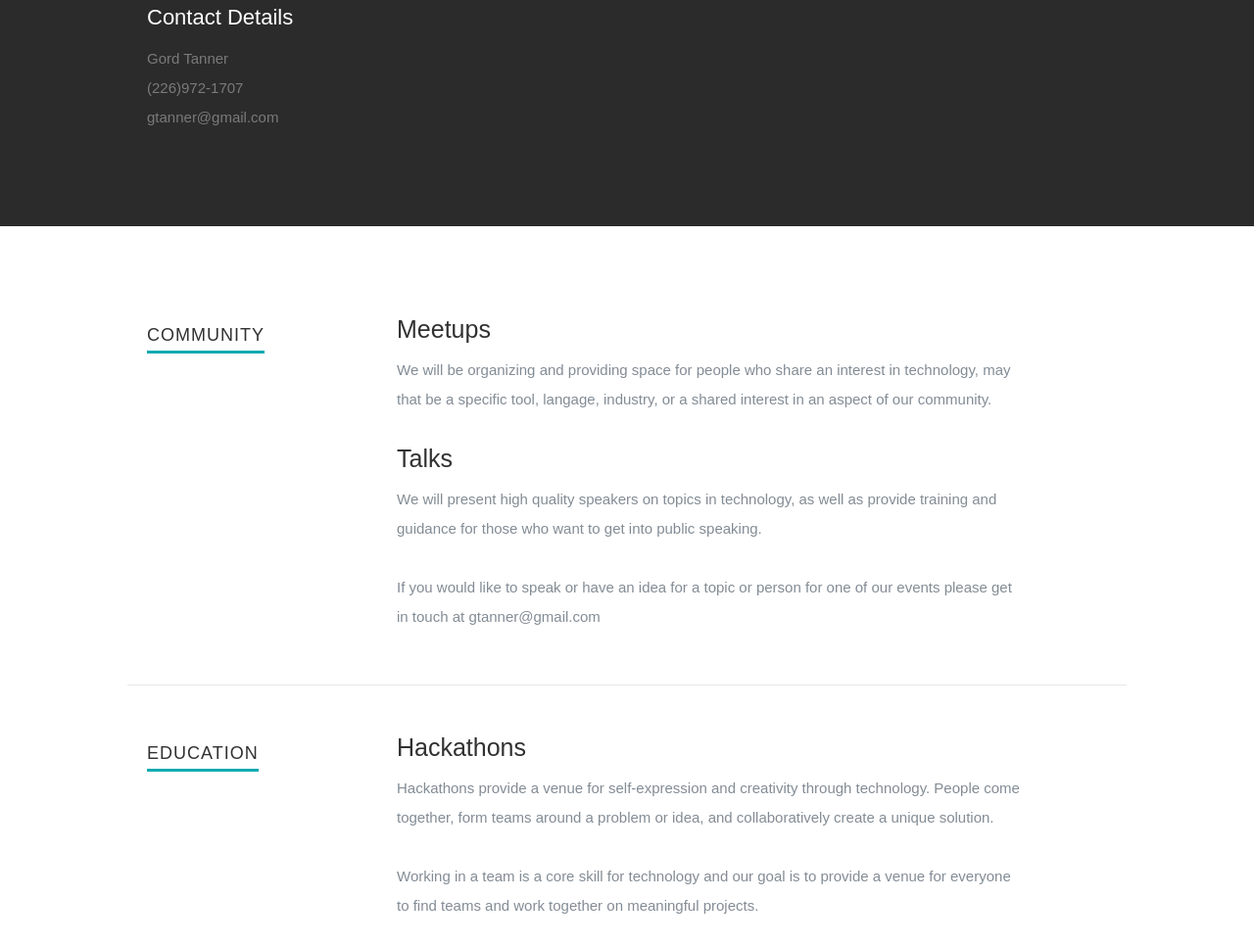
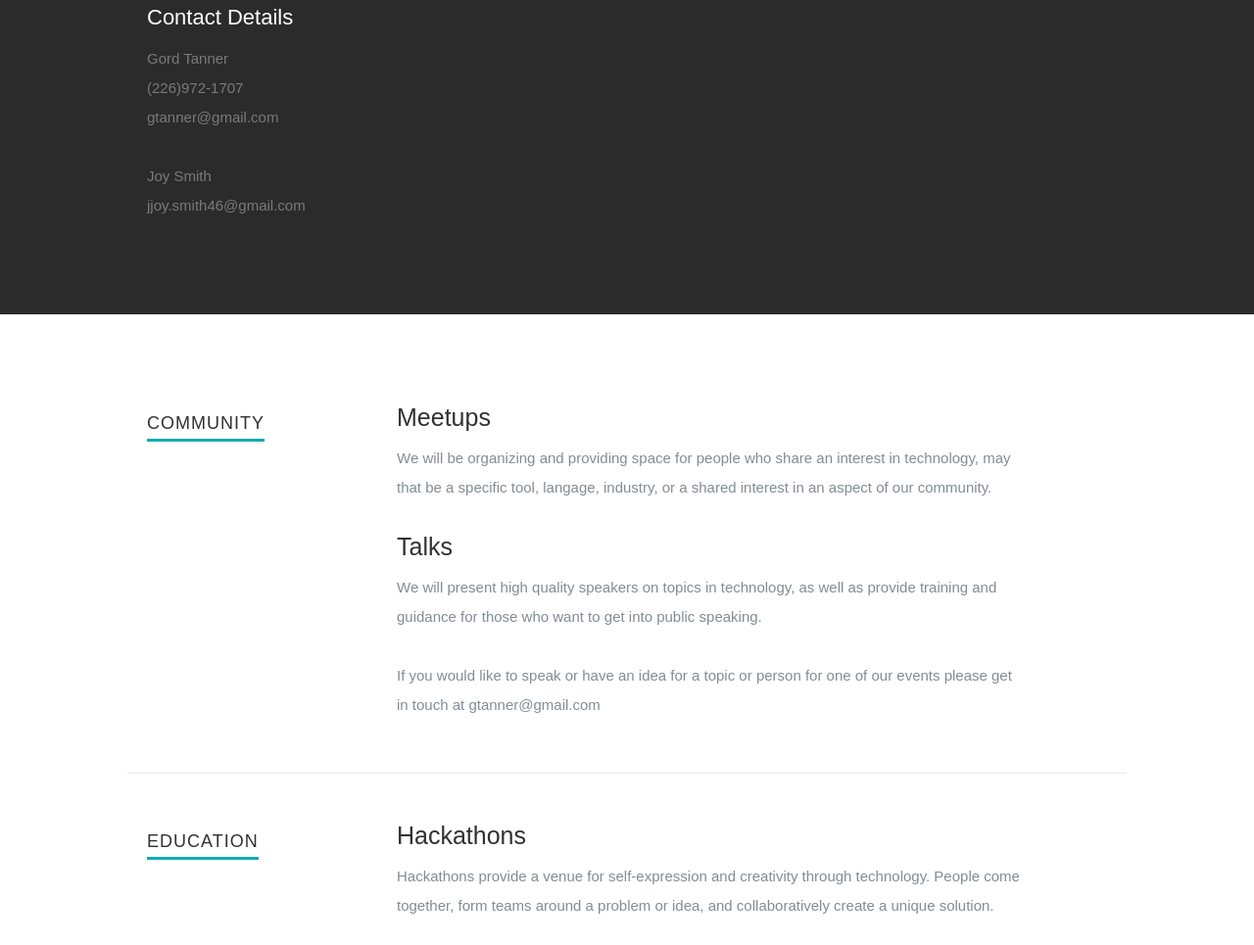
Before and after one commit to makingspaceintech/makingspaceintech.github.io, a Gatsby site: page / in a window 1280 px wide. Shown: the part 1085-2050 px from the top of the page at 98% size. Built offline with nearby package versions, Linux system fonts and the light colour scheme; Gatsby itself is replaced by a stand-in of ours; a web font is replaced by a local one.

Commit message:
Added Joy to the About section
- It is official!
- renamed devel command to dev (to match branch)
- ignore npm-debug.log

```diff
--- a/package.json
+++ b/package.json
@@ -31,7 +31,7 @@
     "build": "gatsby build",
     "predeploy": "npm run build",
     "deploy": "gh-pages -d public -b master",
-    "develop": "gatsby develop",
+    "dev": "gatsby develop",
     "format": "prettier --trailing-comma es5 --no-semi --single-quote --write \"src/**/*.js\"",
     "test": "echo \"Error: no test specified\" && exit 1"
   },
--- a/src/components/About.js
+++ b/src/components/About.js
@@ -25,6 +25,12 @@ const About = () => (
               <br />
               <span>gtanner@gmail.com</span>
             </p>
+
+            <p className="address">
+              <span>Joy Smith</span>
+              <br />
+              <span>jjoy.smith46@gmail.com</span>
+            </p>
           </div>
         </div>
       </div>
```
Also changed, not shown: 2 other files.
